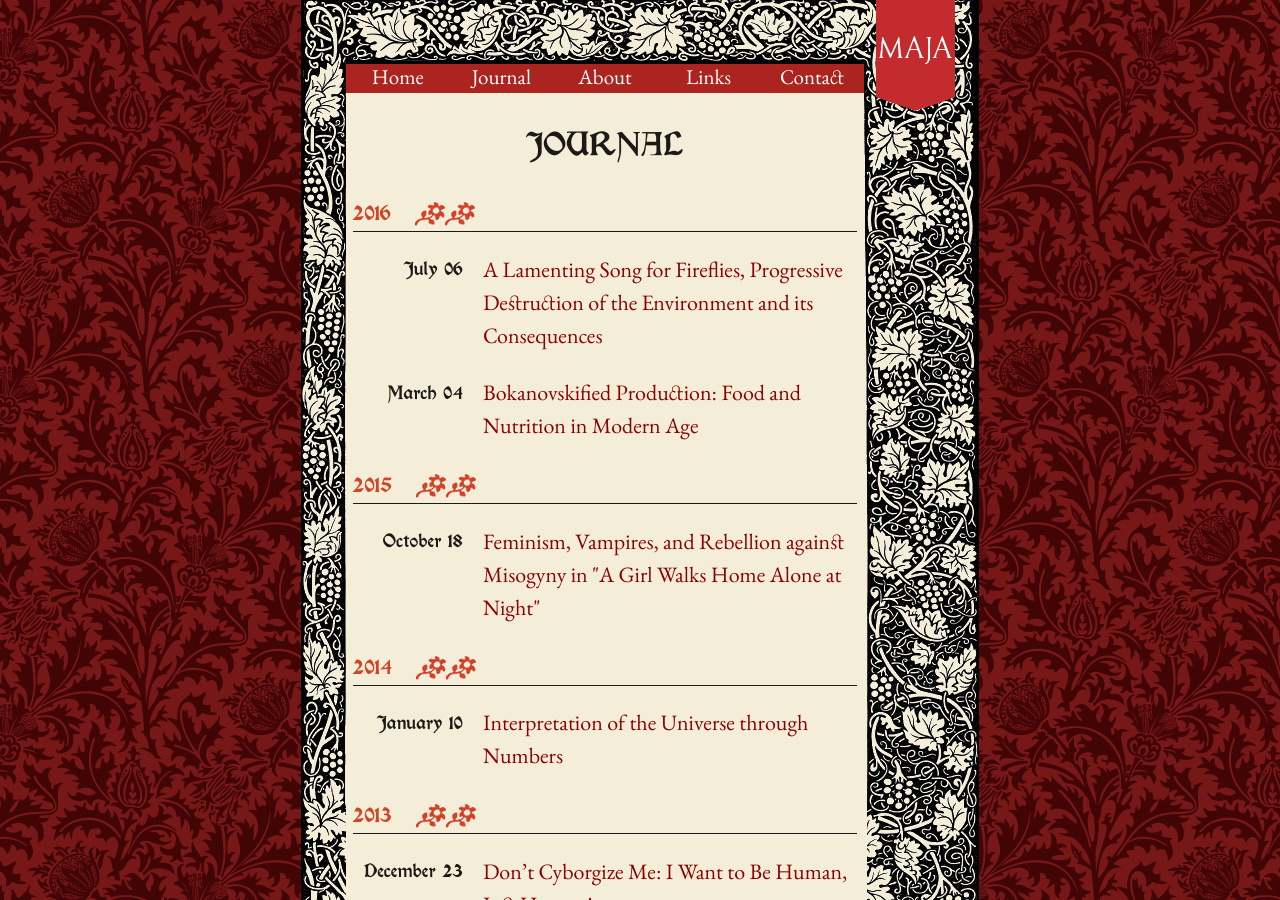
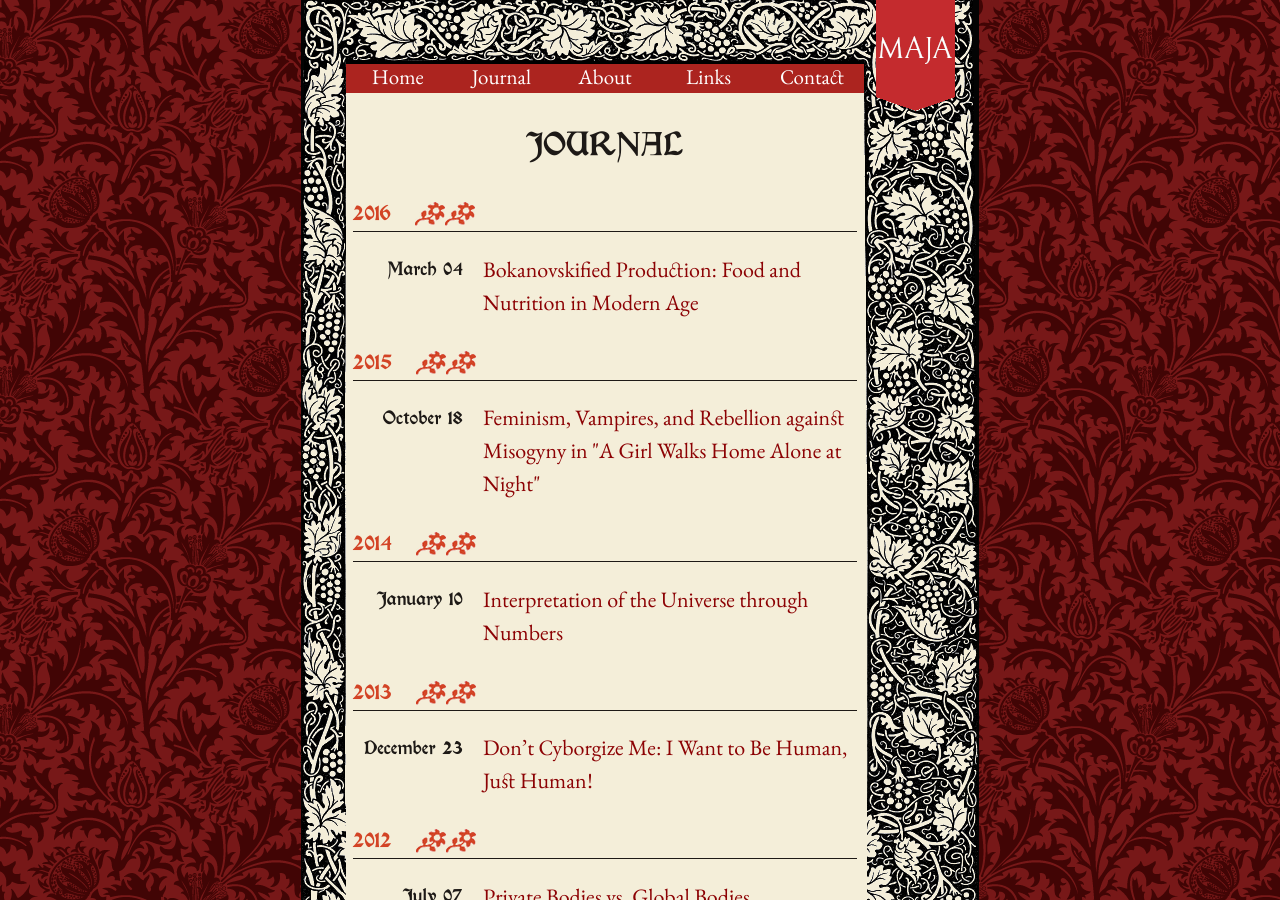
Before and after one commit to mpasovic/majapasovic.org, a Jekyll site: the page built from journal.html, in a window 1280 px wide and 900 px high. Built offline with Jekyll 4.4.1, drawn with Linux system fonts in a browser that asks for light colours; nearby versions of some CDN libraries.

Commit message:
Updated 2016-07-06-a-lamenting-song-for-fireflies-progressive-destruction-of-the-environment-and-its-consequences.md

```diff
--- a/_posts/2016-07-06-a-lamenting-song-for-fireflies-progressive-destruction-of-the-environment-and-its-consequences.md
+++ b/_posts/2016-07-06-a-lamenting-song-for-fireflies-progressive-destruction-of-the-environment-and-its-consequences.md
@@ -1,9 +1,7 @@
 ---
-published: true
+published: false
 layout: post
-title: >-
-  A Lamenting Song for Fireflies, Progressive Destruction of the Environment and
-  its Consequences
+title: murf
 ---
 
 ## title
```
